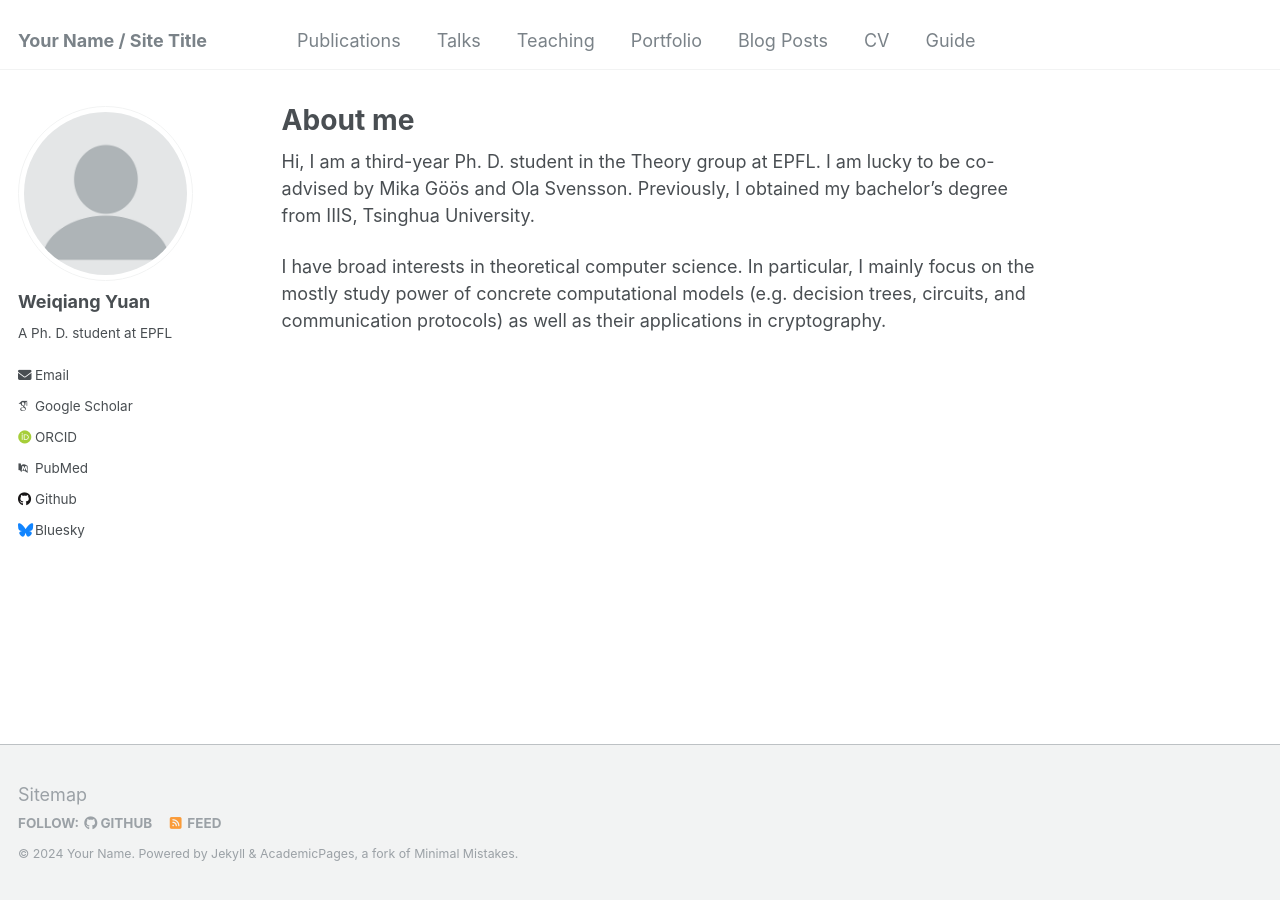
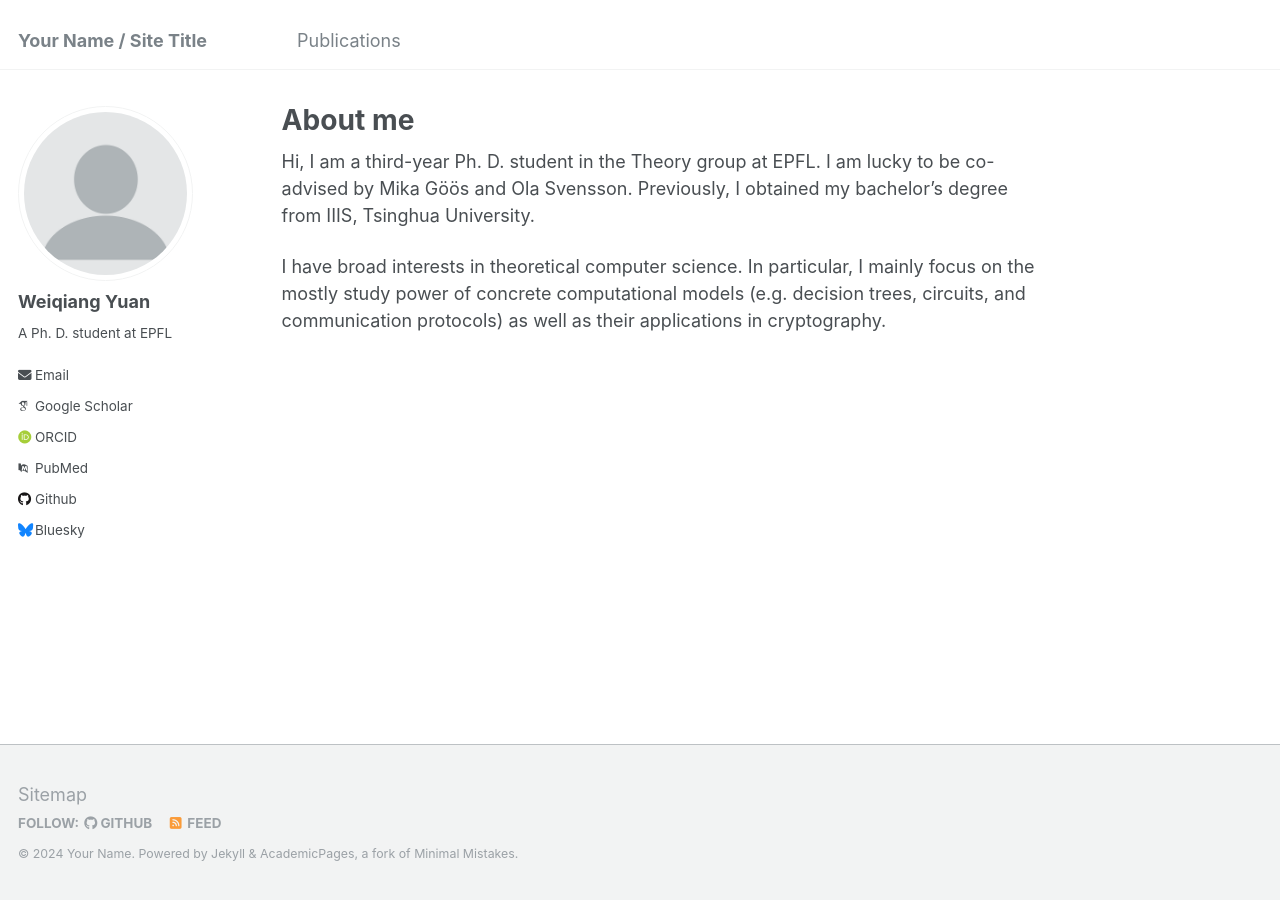
Before and after one commit to wwwaltzzz/wwwaltzzz.github.io, a Jekyll site: the page built from _pages/about.md, in a window 1280 px wide. Built offline with Jekyll 4.4.1, drawn with Linux system fonts in a browser that asks for light colours; some web fonts are replaced.

Commit message:
Update navigation.yml

```diff
--- a/_data/navigation.yml
+++ b/_data/navigation.yml
@@ -2,21 +2,3 @@
 main:
   - title: "Publications"
     url: /publications/
-
-  - title: "Talks"
-    url: /talks/
-
-  - title: "Teaching"
-    url: /teaching/
-
-  - title: "Portfolio"
-    url: /portfolio/
-
-  - title: "Blog Posts"
-    url: /year-archive/
-
-  - title: "CV"
-    url: /cv/
-
-  - title: "Guide"
-    url: /markdown/
```
